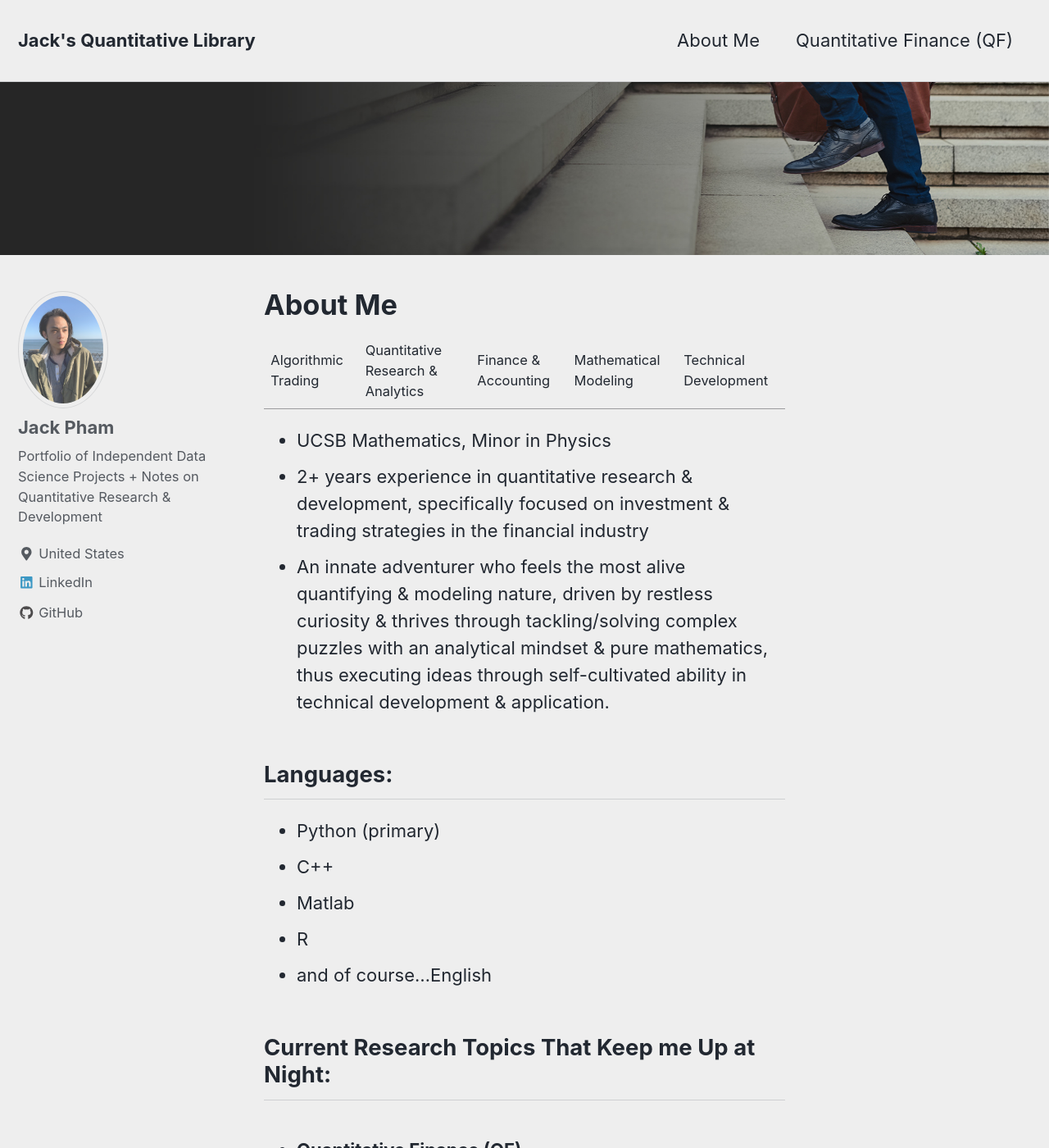
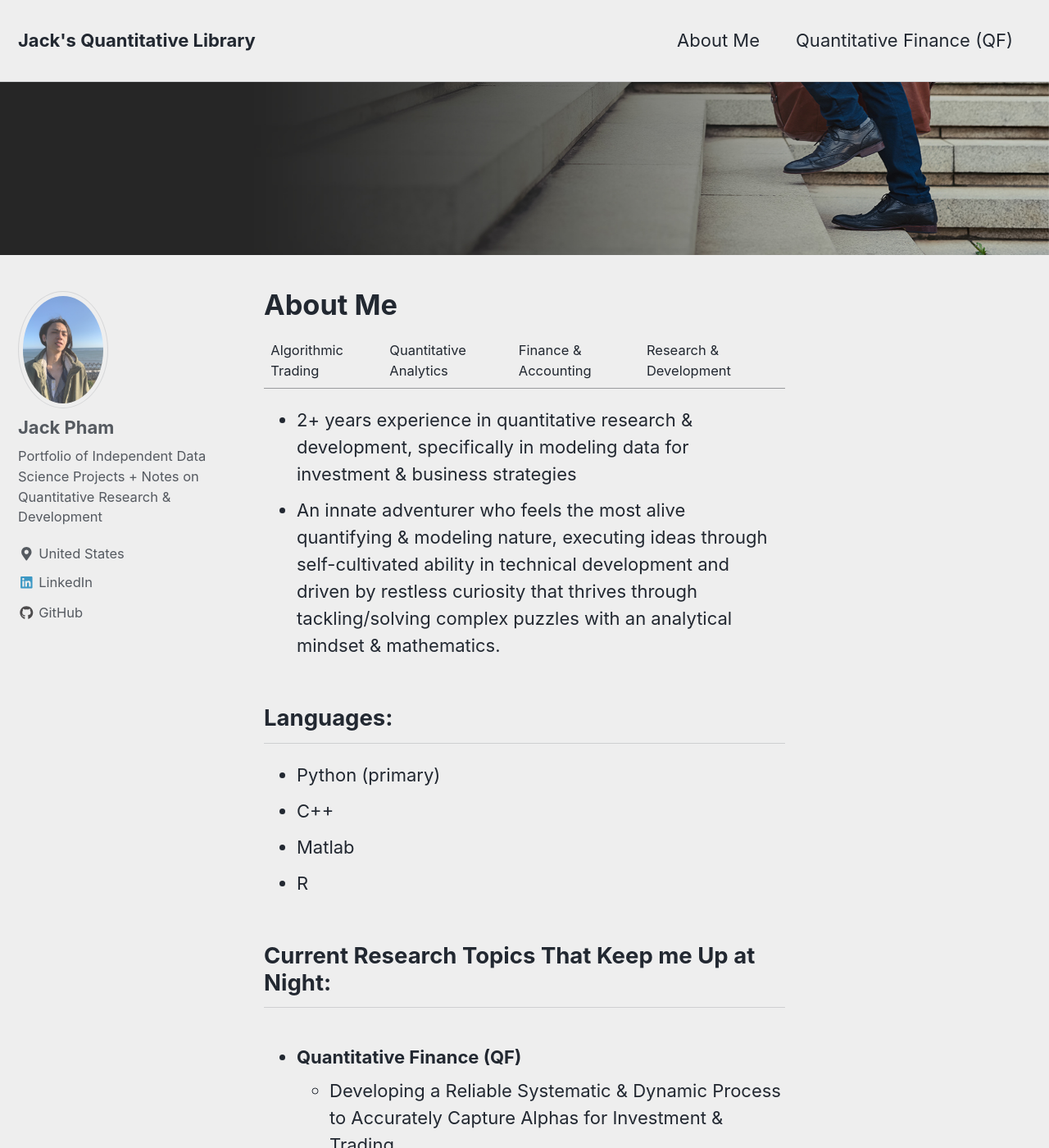
Before and after one commit to jp-quant/jp-quant.github.io, a Jekyll site: the page built from _pages/about.md, in a window 1280 px wide and 1400 px high. Shown: the whole window at 82% size. Built offline with Jekyll 4.4.1, drawn with Linux system fonts in a browser that asks for light colours; nearby versions of some CDN libraries.

```diff
--- a/_config.yml
+++ b/_config.yml
@@ -85,7 +85,7 @@ analytics:
 # Site Author
 author:
   name             : "Jack Pham"
-  avatar           : "/images/profile_1.jpeg" # path of avatar image, e.g. "/assets/images/bio-photo.jpg"
+  avatar           : "/images/profile_pic.jpeg" # path of avatar image, e.g. "/assets/images/bio-photo.jpg"
   bio              : "Portfolio of Independent Data Science Projects + Notes on Quantitative Research & Development"
   location         : "United States"
   email            :
--- a/_pages/about.md
+++ b/_pages/about.md
@@ -4,11 +4,10 @@ permalink: /about/
 header:
   image: "/images/about_me.jpg"
 ---
-Algorithmic Trading | Quantitative Research & Analytics | Finance & Accounting | Mathematical Modeling | Technical Development
+Algorithmic Trading | Quantitative Analytics | Finance & Accounting | Research & Development
 
-- UCSB Mathematics, Minor in Physics
-- 2+ years experience in quantitative research & development, specifically focused on investment & trading strategies in the financial industry
-- An innate adventurer who feels the most alive quantifying & modeling nature, driven by restless curiosity & thrives through tackling/solving complex puzzles with an analytical mindset & pure mathematics, thus executing ideas through self-cultivated ability in technical development & application.
+- 2+ years experience in quantitative research & development, specifically in modeling data for investment & business strategies
+- An innate adventurer who feels the most alive quantifying & modeling nature, executing ideas through self-cultivated ability in technical development and driven by restless curiosity that thrives through tackling/solving complex puzzles with an analytical mindset & mathematics.
 
 
 ## Languages:
@@ -16,7 +15,6 @@ Algorithmic Trading | Quantitative Research & Analytics | Finance & Accounting |
 - C++
 - Matlab
 - R
-- and of course...English
 
 ## Current Research Topics That Keep me Up at Night:
 - ### Quantitative Finance (QF)
```
Also changed, not shown: _posts/2020-05-04-alpha_intro.md (+14 -10 lines), _posts/2020-05-08-alpha_pca.md (added, +47 -0 lines), images/profile.jpg (deleted), images/profile_pic.jpeg (added), images/qf_intro_banner.jpg (added), 1 other file.
